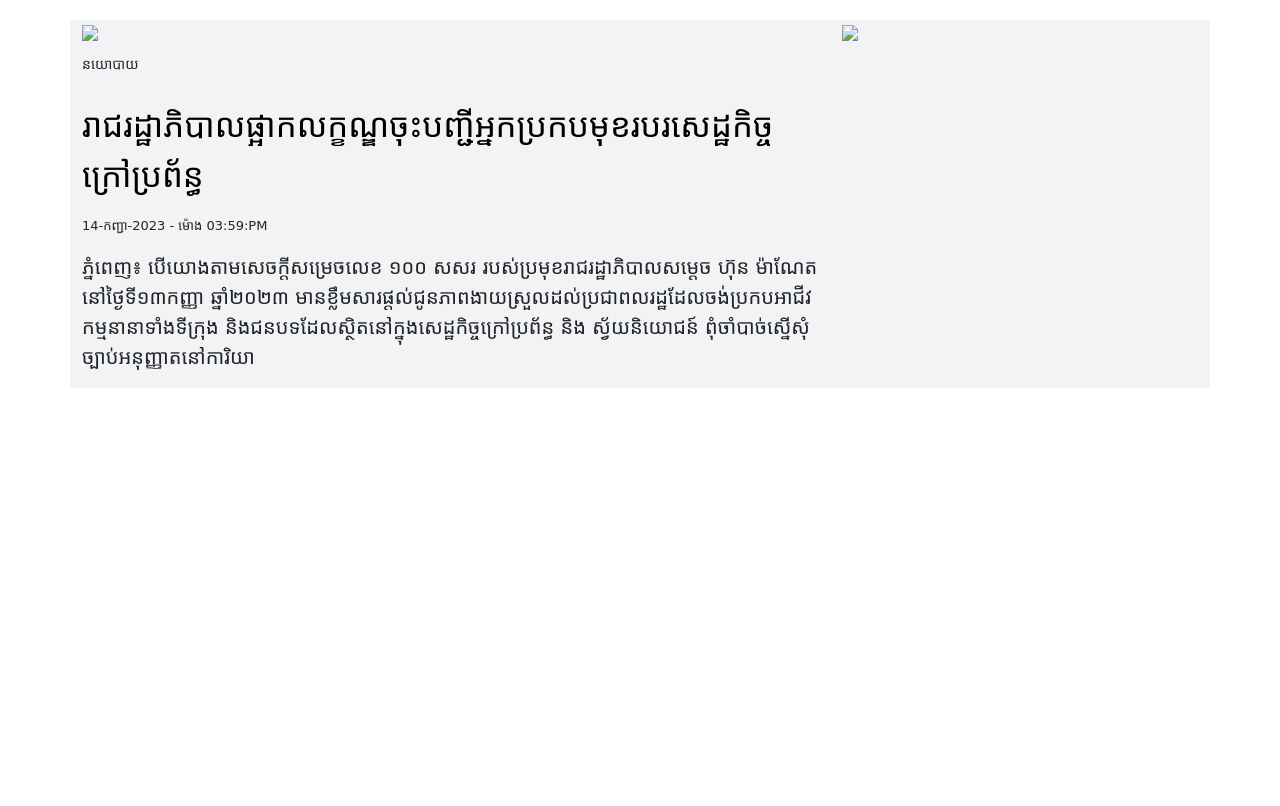
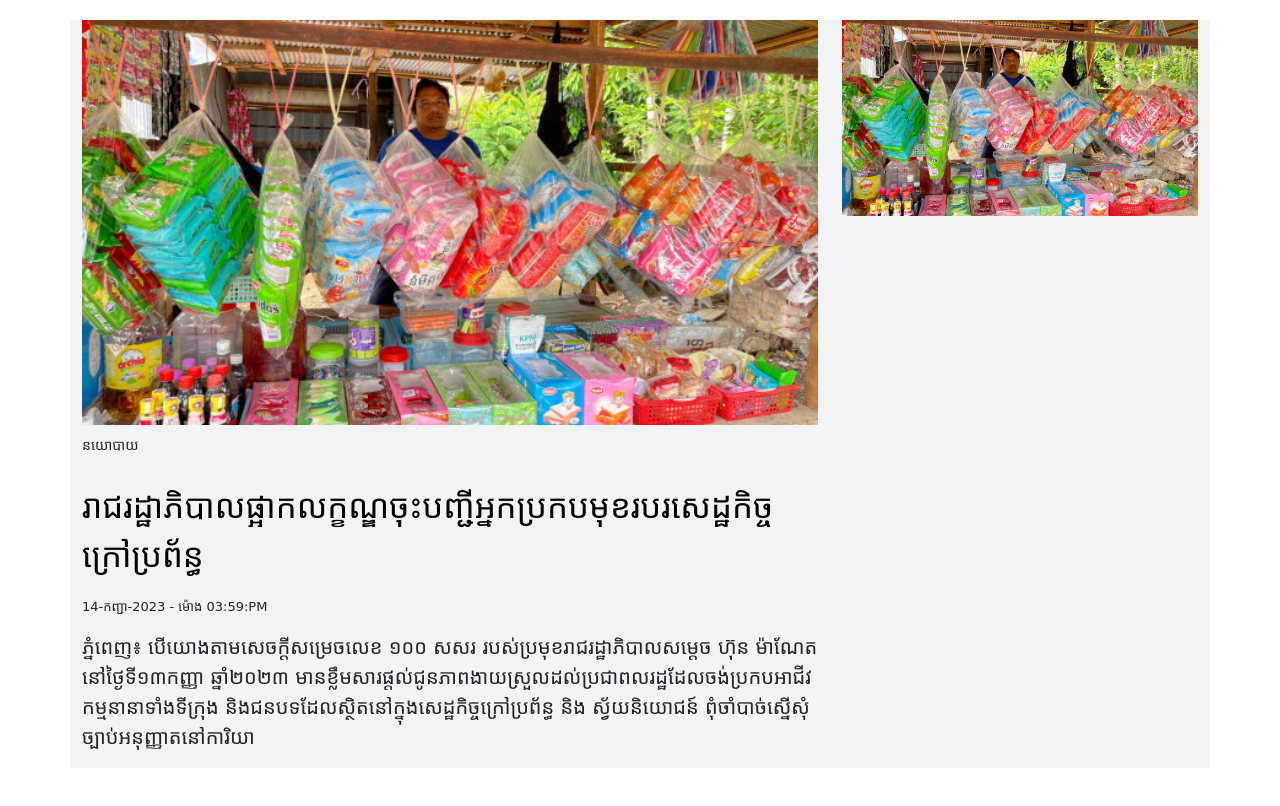
Before and after one commit to chanreykorn/boostram, a plain HTML site: page index.html in a window 1280 px wide. Drawn offline with nearby package versions, Linux system fonts and the light colour scheme; the site is published under a folder, as on GitHub Pages, so addresses that start at the root find nothing; a web font is replaced by a local one.

Commit message:
Update index.html
upload img

```diff
--- a/index.html
+++ b/index.html
@@ -19,7 +19,7 @@
         <div class="row">
             <div class="col-xxl-8 col-xl-8 col-lg-8 col-md-12 col-sm-12 col-12 box1">
                 <div class="img">
-                    <img src="/image/6502c94c244f3_6.jpg">
+                    <img src="./image/6502c94c244f3_6.jpg">
                 </div>
                 <div class="card-form">
                     <p class="titel">
@@ -45,7 +45,7 @@
             </div>
             <div class="col-xxl-4 col-xl-4 col-lg-4 col-md-12 col-sm-12 col-12 box2">
                 <div class="img">
-                    <img src="/image/6502c94c244f3_6.jpg">
+                    <img src="./image/6502c94c244f3_6.jpg">
                 </div>
             </div>
         </div>
```
